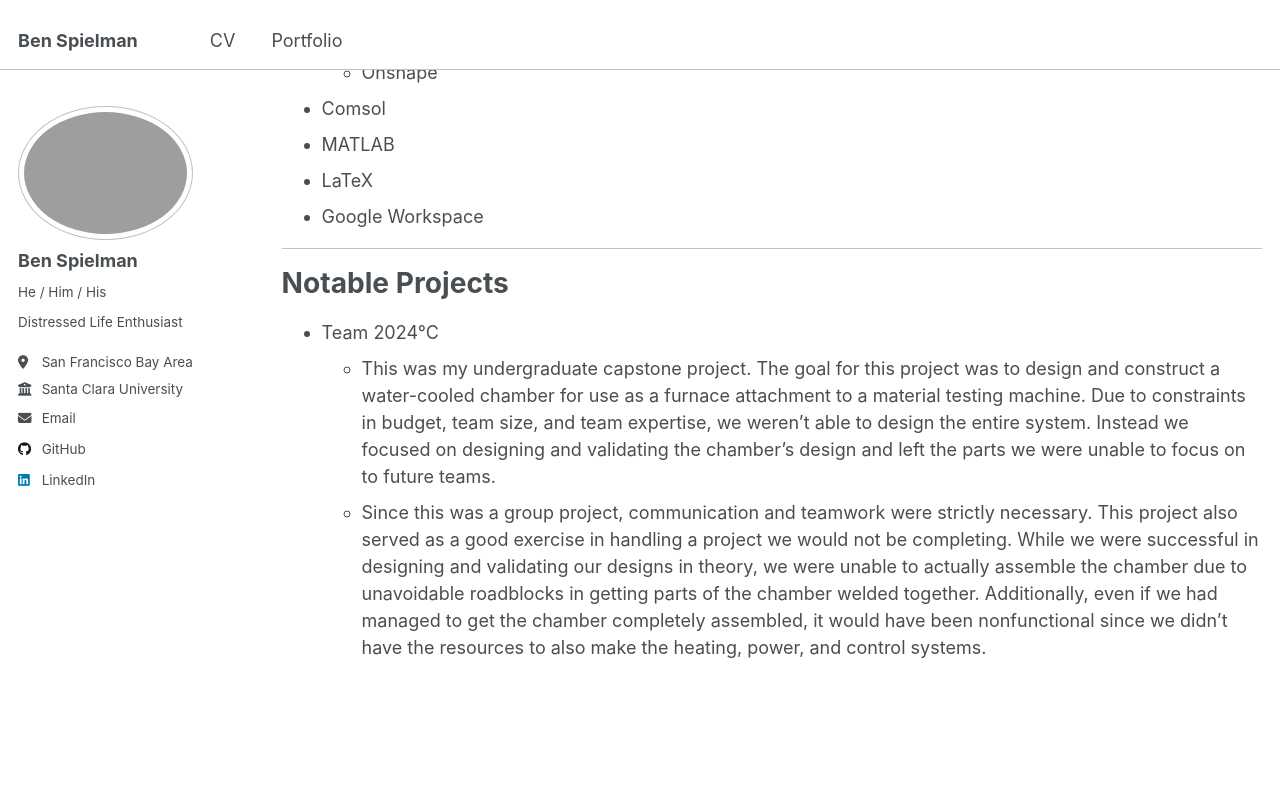
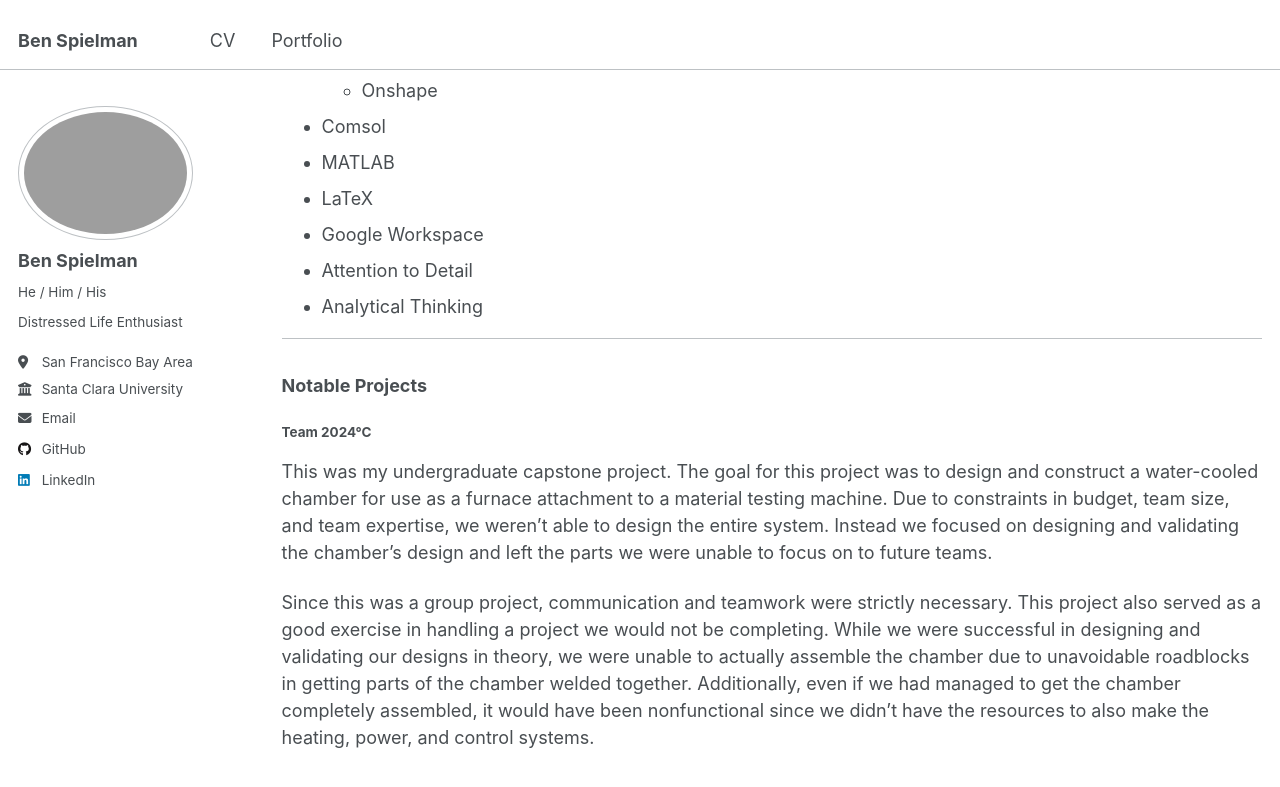
Before and after one commit to pizza496/pizza496.github.io, a Jekyll site: the page built from _pages/cv.md, in a window 1280 px wide and 900 px high, scrolled down 827 px. Shown: the top 787 px of the window. Built offline with Jekyll 4.4.1, drawn with Linux system fonts in a browser that asks for light colours.

Commit message:
Update cv.md

```diff
--- a/_pages/cv.md
+++ b/_pages/cv.md
@@ -10,13 +10,13 @@ redirect_from:
 {% include base_path %}
 
 ---
-# Education
+### Education
 
 - M.S. in Mechanical Engineering, Santa Clara University (In Progress)
 - B.S. in Mechanical Engineering, Santa Clara University, 2024
 
 ---
-# Work experience
+### Work experience
 
 - Fall 2024 - Present: Internship
   - Aerosol Dynamics Inc.
@@ -30,7 +30,7 @@ redirect_from:
     - Automation of simple admin tasks (Google Workspace)
 
 ---
-# Skills
+### Skills
 
 - 3D CAD
   - Solidworks
@@ -39,10 +39,14 @@ redirect_from:
 - MATLAB
 - LaTeX
 - Google Workspace
+- Attention to Detail
+- Analytical Thinking
 
 ---
-# Notable Projects
+### Notable Projects
 
-- Team 2024°C
-  - This was my undergraduate capstone project. The goal for this project was to design and construct a water-cooled chamber for use as a furnace attachment to a material testing machine. Due to constraints in budget, team size, and team expertise, we weren't able to design the entire system. Instead we focused on designing and validating the chamber's design and left the parts we were unable to focus on to future teams.
-  - Since this was a group project, communication and teamwork were strictly necessary. This project also served as a good exercise in handling a project we would not be completing. While we were successful in designing and validating our designs in theory, we were unable to actually assemble the chamber due to unavoidable roadblocks in getting parts of the chamber welded together. Additionally, even if we had managed to get the chamber completely assembled, it would have been nonfunctional since we didn't have the resources to also make the heating, power, and control systems.
+###### Team 2024°C
+
+This was my undergraduate capstone project. The goal for this project was to design and construct a water-cooled chamber for use as a furnace attachment to a material testing machine. Due to constraints in budget, team size, and team expertise, we weren't able to design the entire system. Instead we focused on designing and validating the chamber's design and left the parts we were unable to focus on to future teams.
+
+Since this was a group project, communication and teamwork were strictly necessary. This project also served as a good exercise in handling a project we would not be completing. While we were successful in designing and validating our designs in theory, we were unable to actually assemble the chamber due to unavoidable roadblocks in getting parts of the chamber welded together. Additionally, even if we had managed to get the chamber completely assembled, it would have been nonfunctional since we didn't have the resources to also make the heating, power, and control systems.
```
